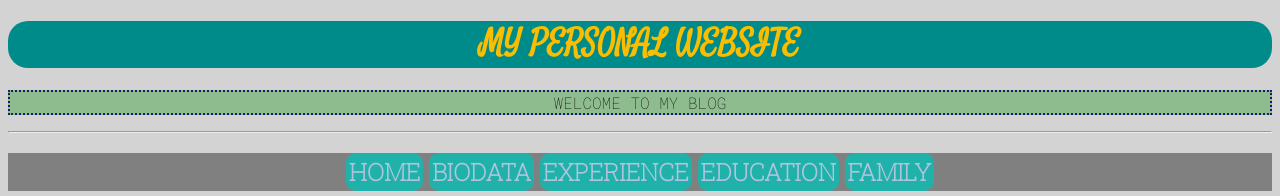
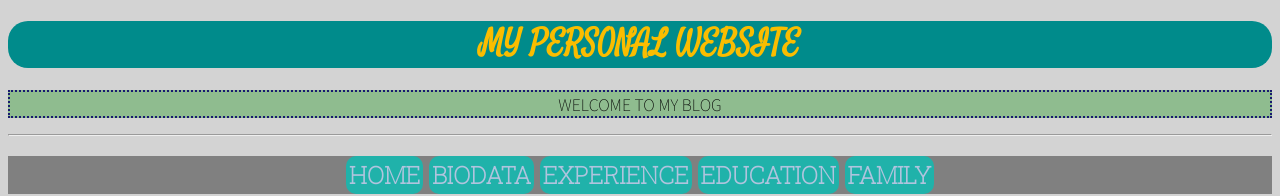
Before and after one commit to syahirahaminuddin/my.personal.website, a plain HTML site: page index.html in a window 1280 px wide. Shown: the top 196 px of the page. Drawn offline with Linux system fonts and the light colour scheme.

Commit message:
Update style.css

```diff
--- a/style.css
+++ b/style.css
@@ -4,7 +4,7 @@ body
    }
 p
    {
-   	font-family: 'Roboto Mono', monospace;
+   	font-family: 'Noto Sans JP', sans-serif;
    	font-size: 20px
    	color: #000000;
    	background-color: #8FBC8F;
```
